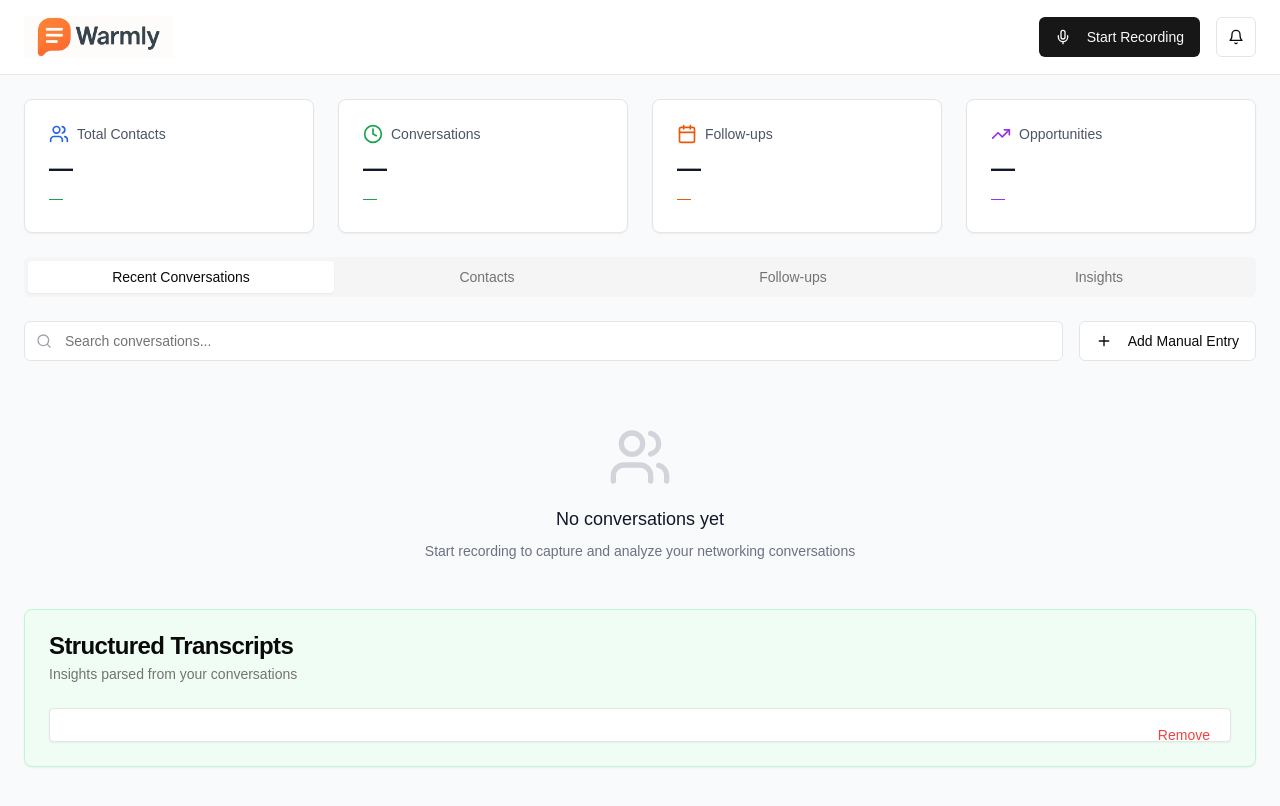
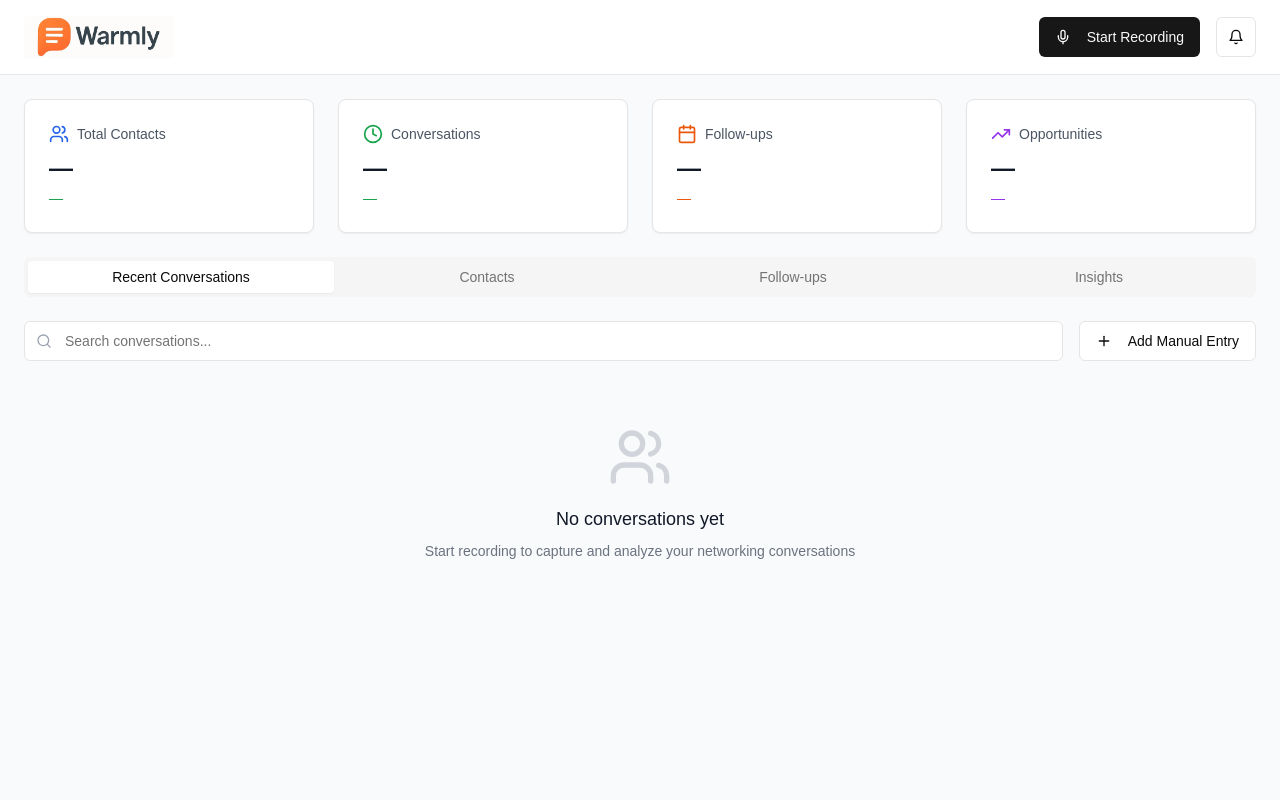
Before and after one commit to BermetD/warmly-app, a Next.js app: page / in a window 1280 px wide. Shown: the top 806 px of the page. Built offline with nearby package versions, Linux system fonts and the light colour scheme.

Commit message:
fixed bug for showing blank stuff when transcript arrays is empty

```diff
--- a/app/page.tsx
+++ b/app/page.tsx
@@ -31,7 +31,7 @@ export default function WarmlyDashboard() {
   const mediaRecorderRef = useRef<MediaRecorder | null>(null);
   const audioChunksRef = useRef<Blob[]>([]);
 
-  const [structuredTranscripts, setStructuredTranscripts] = useState<object[]>([{}]);
+  const [structuredTranscripts, setStructuredTranscripts] = useState<object[]>([]);
 
   useEffect(() => {
     const stored = localStorage.getItem("structuredTranscripts");
@@ -362,7 +362,7 @@ export default function WarmlyDashboard() {
           </TabsContent>
         </Tabs>
 
-        {structuredTranscripts.length > 0 && (
+        {structuredTranscripts.length > 0 && structuredTranscripts.some(obj => Object.keys(obj).length > 0) && (
           <Card className="mb-6 border-green-200 bg-green-50">
             <CardHeader>
               <CardTitle>Structured Transcripts</CardTitle>
@@ -371,7 +371,6 @@ export default function WarmlyDashboard() {
             <CardContent className="space-y-4">
               {structuredTranscripts.map((structured, idx) => (
                 <div key={idx} className="relative p-4 bg-white rounded border shadow-sm">
-                  {/* 🗑️ Remove button */}
                   <Button
                     variant="ghost"
                     size="sm"
```
